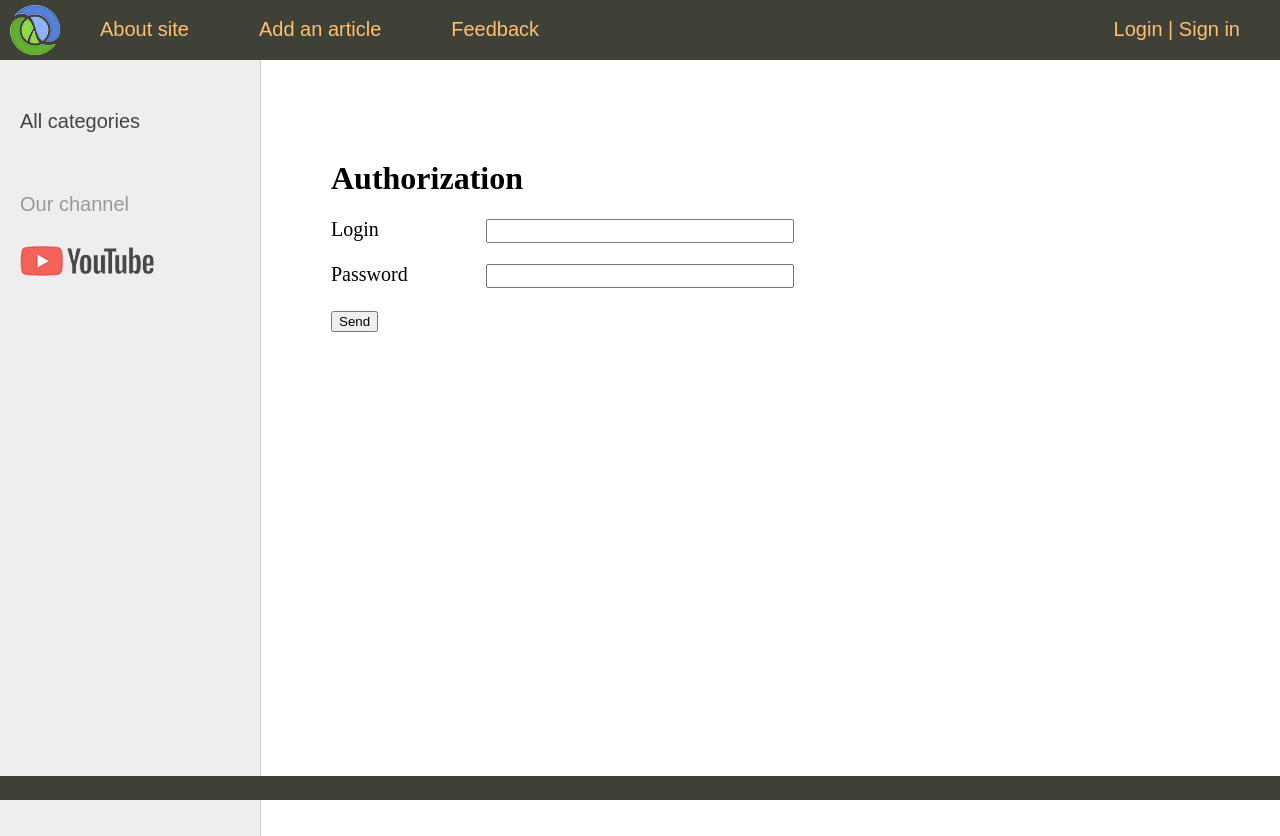
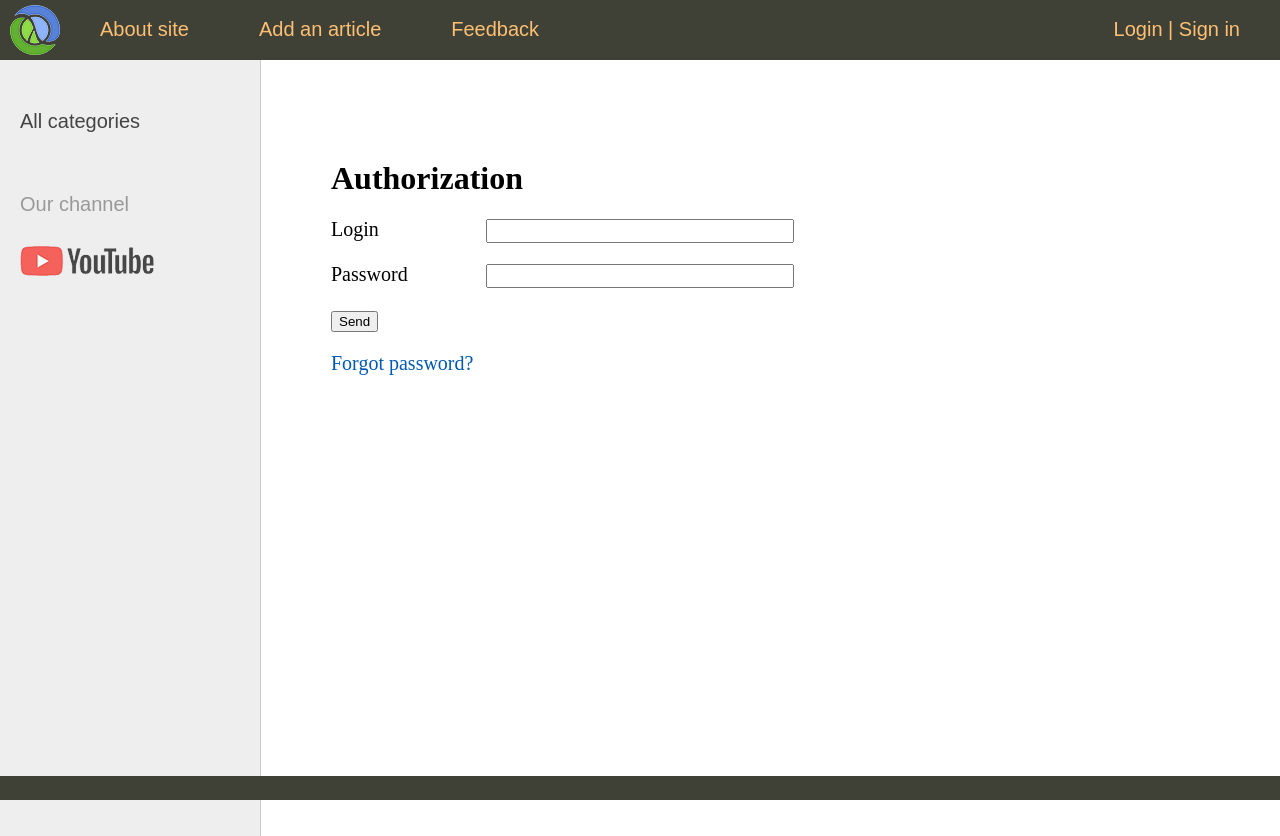
Before and after one commit to Paul-Starodub/site_women, a Django app: page /users/login/ in a window 1280 px wide. Run offline with Django 5.2, Linux system fonts and the light colour scheme; data that the repository does not hold is empty.

Commit message:
update users/urls.py with management password, add necessary templates

```diff
--- a/site_women/settings.py
+++ b/site_women/settings.py
@@ -149,3 +149,6 @@ AUTHENTICATION_BACKENDS = [
     "django.contrib.auth.backends.ModelBackend",
     "users.authentication.EmailAuthBackend",
 ]
+
+if DEBUG:
+    EMAIL_BACKEND = "django.core.mail.backends.console.EmailBackend"
--- a/users/templates/users/login.html
+++ b/users/templates/users/login.html
@@ -17,5 +17,6 @@
       <div class="form-error">{{ f.errors }}</div>
     {% endfor %}
   <p><button type="submit">Send</button></p>
+  <p><a href="{% url 'users:password_reset' %}">Forgot password?</a></p>
   </form>
 {% endblock %}
--- a/users/urls.py
+++ b/users/urls.py
@@ -1,9 +1,12 @@
 from django.contrib.auth.views import (
     LogoutView,
-    PasswordChangeView,
     PasswordChangeDoneView,
+    PasswordResetView,
+    PasswordResetDoneView,
+    PasswordResetConfirmView,
+    PasswordResetCompleteView,
 )
-from django.urls import path
+from django.urls import path, reverse_lazy
 
 from users import views
 
@@ -23,6 +26,37 @@ urlpatterns = [
         ),
         name="password_change_done",
     ),
+    path(
+        "password_reset/",
+        PasswordResetView.as_view(
+            template_name="users/password_reset_form.html",
+            email_template_name="users/password_reset_email.html",
+            success_url=reverse_lazy("users:password_reset_done"),
+        ),
+        name="password_reset",
+    ),
+    path(
+        "password_reset/done/",
+        PasswordResetDoneView.as_view(
+            template_name="users/password_reset_done.html"
+        ),
+        name="password_reset_done",
+    ),
+    path(
+        "password-reset/<uidb64>/<token>/",
+        PasswordResetConfirmView.as_view(
+            template_name="users/password_reset_confirm.html",
+            success_url=reverse_lazy("users:password_reset_complete"),
+        ),
+        name="password_reset_confirm",
+    ),
+    path(
+        "password_reset/complete/",
+        PasswordResetCompleteView.as_view(
+            template_name="users/password_reset_complete.html"
+        ),
+        name="password_reset_complete",
+    ),
     path("register/", views.RegisterUser.as_view(), name="register"),
     path("profile/", views.ProfileUser.as_view(), name="profile"),
 ]
```
Also changed, not shown: users/templates/users/password_reset_complete.html (added, +8 -0 lines), users/templates/users/password_reset_confirm.html (added, +14 -0 lines), users/templates/users/password_reset_done.html (added, +12 -0 lines), users/templates/users/password_reset_email.html (added, +14 -0 lines), users/templates/users/password_reset_form.html (added, +13 -0 lines).
